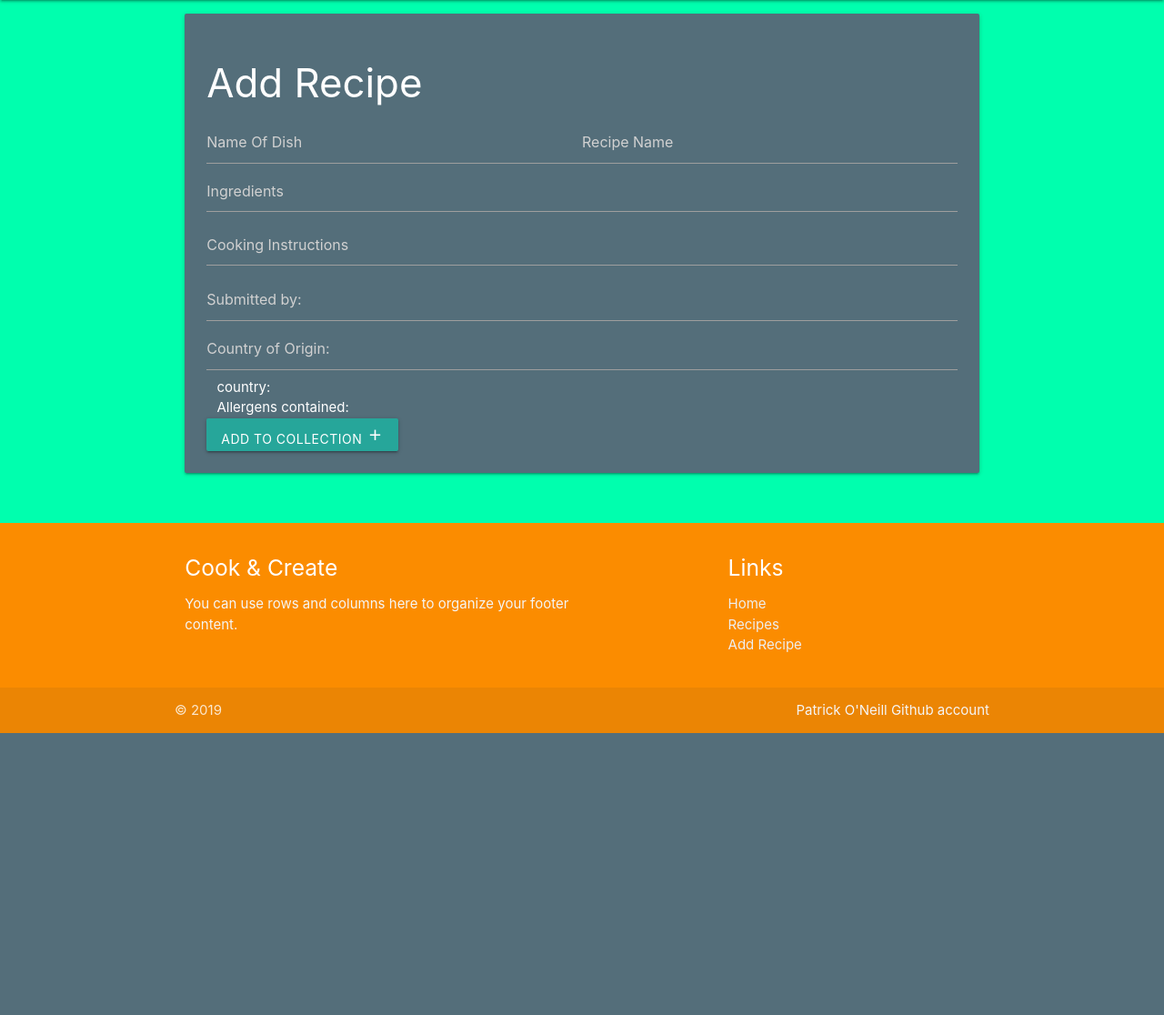
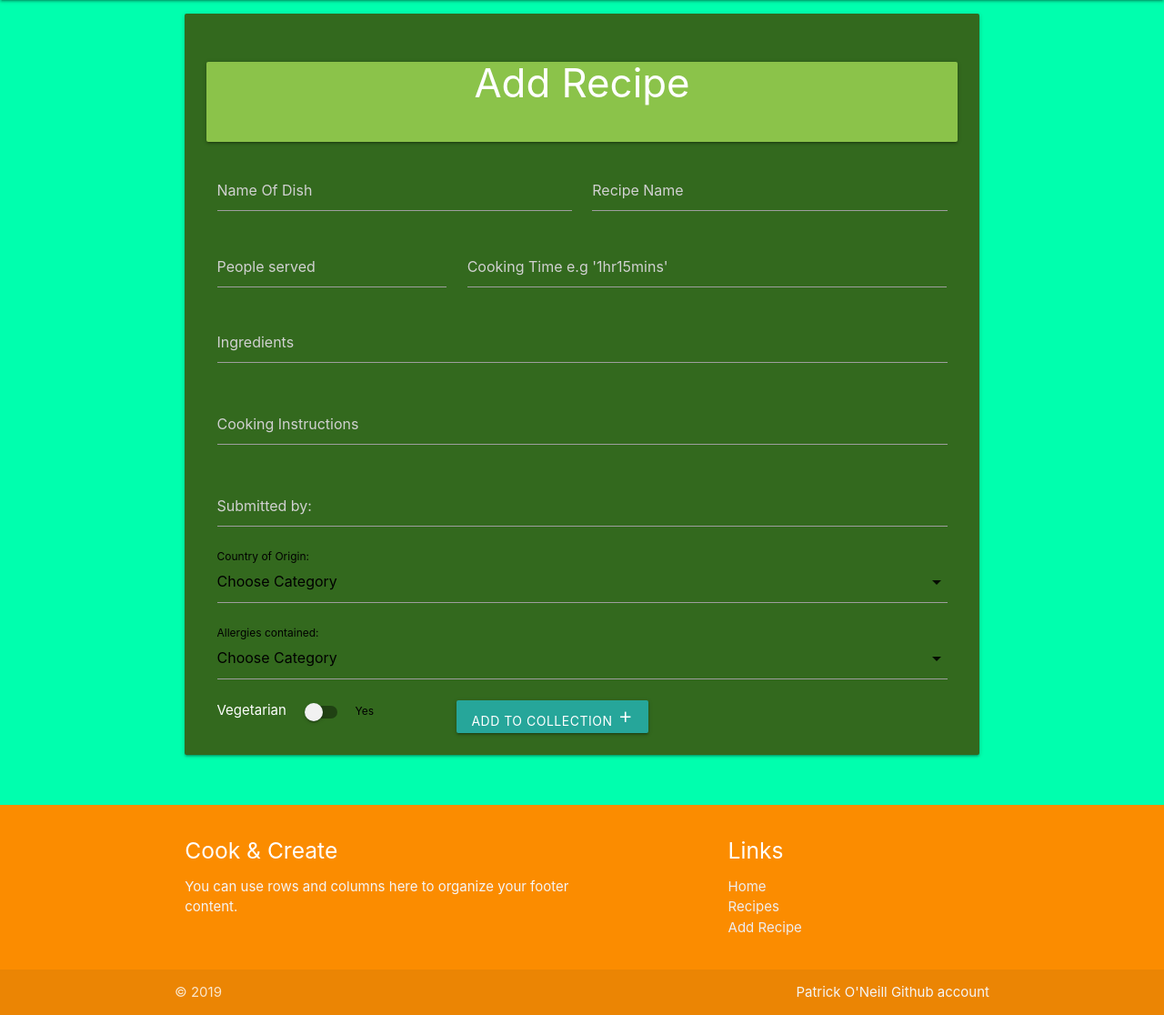
Before and after one commit to patrickoneill/paddys-recipe-app, a Flask app: page /create_recipe in a window 1280 px wide. Shown: the part 64-1180 px from the top of the page at 91% size. Before the commit the page ends 870 px from the top, so only its background shows below. Run offline with Flask 2, Linux system fonts and the light colour scheme; data that the repository does not hold is empty; some libraries are stand-ins or nearby versions.

Commit message:
added more file input fields to create a larger DB of info

```diff
--- a/templates/createRecipe.html
+++ b/templates/createRecipe.html
@@ -2,42 +2,63 @@
 <div class="container">
     <div class="row">
         <div class="col s12 m12">
-            <div class="card blue-grey darken-1">
+            <div class="card light-green darken-4 ">
                 <div class="card-content white-text input-field">
-                    <h3>Add Recipe</h3>
+                    <div class="card light-green"><h3 class="center-align">Add Recipe</h3><br/></div>
                     <form action="{{ url_for('add_recipe') }}" method="POST">
-                        <input id="recipe_name" name="recipe_name" type="text" class="col s6 m6" placeholder="Name Of Dish">
-                        <input id="recipe_title" name="recipe_title" type="text" class="col s6 m6" placeholder="Recipe Name">
-                        <textarea id="recipe_ingredients" name="recipe_ingredients" class="materialize-textarea" placeholder="Ingredients" rows="3"></textarea>
-                        <textarea id="recipe_cooking" name="recipe_cooking" class="materialize-textarea" placeholder="Cooking Instructions" rows="5"></textarea>
-                        <input id="recipe_user" class="col s12 m12" type="text" name="recipe_user" placeholder="Submitted by:" />
-                        <input id="recipe_style" type="text" name="{{ recipe_style }}" placeholder="Country of Origin: " />
-                        <div class="col s12">
-                            <p class="additional-label">country:</p>
-                            {% for country in style %}
-                            <div class="col s6">
-                                <p>
-                                    <label for="country{{ loop.index }}">
-                                    <input class="" type="checkbox" id="country{{ loop.index }}" name="{{ country.recipe_style }}" value = "{{ country.recipe_style }}"/>
-                                    <span>{{ country.recipe_style }}</span>
-                                    </label>
-                                </p>
-                            </div>
-                            {% endfor %}
+                        <div class="input-field col s12 m6">
+                            <input id="recipe_name" name="recipe_name" type="text" class="" placeholder="Name Of Dish">
                         </div>
-                        <div class="col s12">
-                            <p class="additional-label">Allergens contained:</p>
-                            {% for allergy in allergine %}
-                            <div class="col s6">
-                                <p>
-                                    <label for="allergy{{ loop.index }}">
-                                    <input class="" type="checkbox" id="allergy{{ loop.index }}" name="{{ allergy.dish_allergine }}" value = "{{ allergy.dish_allergine }}"/>
-                                    <span>{{ allergy.dish_allergine }}</span>
-                                    </label>
-                                </p>
-                            </div>
-                            {% endfor %}
+                        <div class="input-field col s12 m6">
+                            <input id="recipe_title" name="recipe_title" type="text" class="" placeholder="Recipe Name">
                         </div>
+                        <div class="input-field col s12 m4">
+                            <input id="recipe_serving" type="number" name="recipe_serving" placeholder="People served" class="">
+                        </div>
+                        <div class="input-field col s12 m8">
+                            <input id="recipe_time" type="text" name="recipe_time" placeholder="Cooking Time e.g '1hr15mins'" class="">
+                        </div>
+                        <div class="input-field col s12 m12">
+                            <textarea id="recipe_ingredients" name="recipe_ingredients" class="materialize-textarea" placeholder="Ingredients" rows="3"></textarea>
+                        </div>
+                        <div class="input-field col s12 m12">
+                            <textarea id="recipe_cooking" name="recipe_cooking" class="materialize-textarea" placeholder="Cooking Instructions" rows="5"></textarea>
+                        </div>
+                        <div class="input-field col s12 m12">
+                            <input id="recipe_user" class="col s12 m12" type="text" name="recipe_user" placeholder="Submitted by:" />
+                        </div>
+
+
+                        <div class="input-field col s12">
+                            <select id="style" name="recipe_style">
+                                  <option value="" disabled selected>Choose Category</option>
+                                  {% for dish in recipeCat %}
+                                  <option value="{{dish.recipe_style}}">{{dish.recipe_style}}</option>
+                                  {% endfor %}
+                                </select>
+                            <label>Country of Origin: </label>
+                        </div>
+
+                        <div class="input-field col s12">
+                            <select id="allergys" name="dish_allergy" multiple>
+                                  <option value="" disabled selected>Choose Category</option>
+                                  {% for al in recipeAllergy %}
+                                  <option value="{{al.dish_allergy}}">{{al.dish_allergy}}</option>
+                                  {% endfor %}
+                                </select>
+                            <label>Allergies contained: </label>
+                        </div>
+
+                        <div class="switch col s12 m4">
+                            Vegetarian
+                            <label>
+
+                              <input id="meat_free" name="meat_free"type="checkbox" value="Vegetarian">
+                              <span class="lever"></span>
+                              Yes
+                            </label>
+                        </div>
+                        <br/>
                         <button class="waves-effect waves-light btn" type="submit" name="action">Add To collection <i class="material-icons">add</i></button>
                     </form>
                 </div>
```
